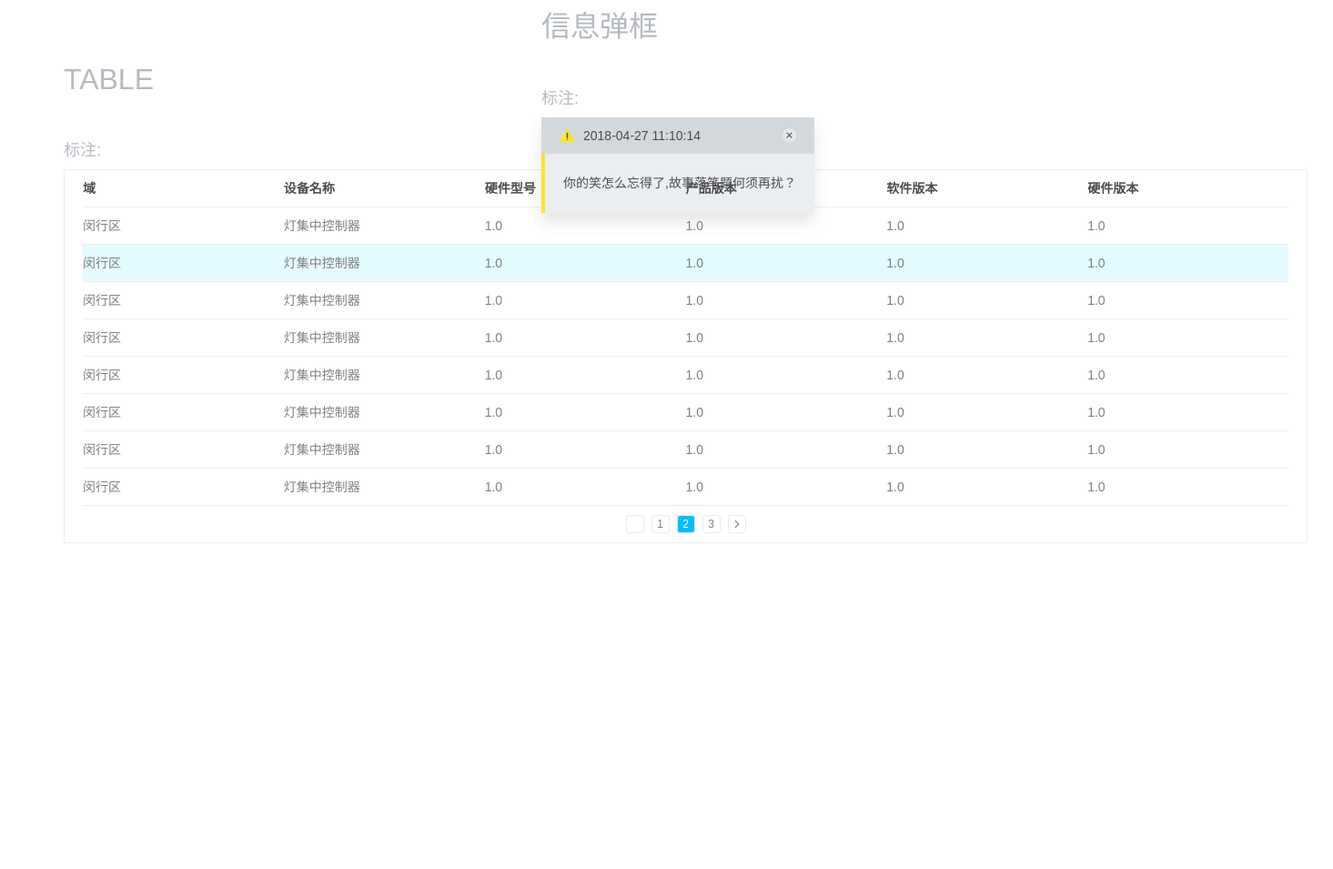
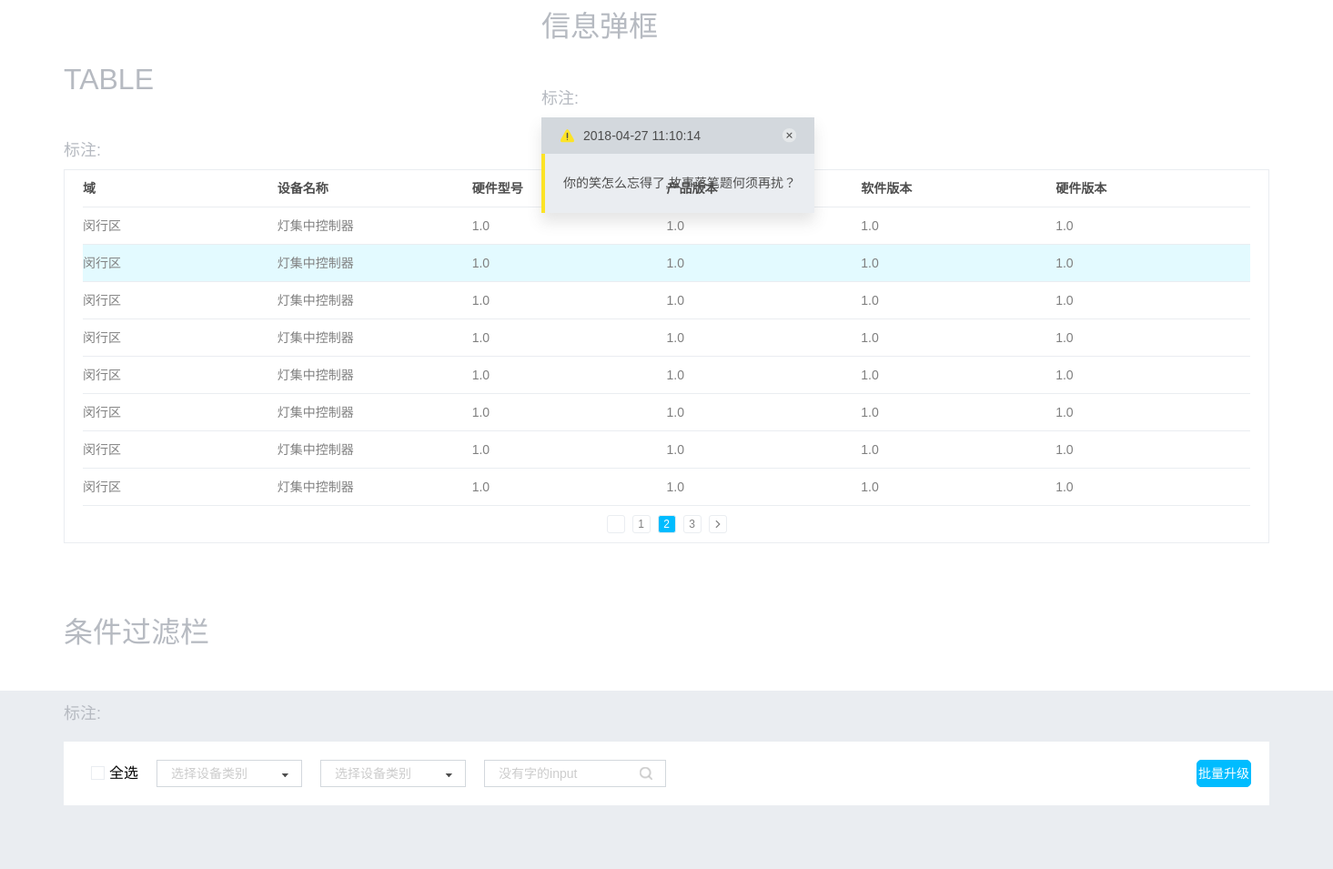
Before and after one commit to ChrisWen960216/srp-design, a website built with webpack: page src/index.html in a window 1280 px wide. Shown: the part 4399-5354 px from the top of the page at 91% size, 1465 px wide, since content can reach past the window. Before the commit the page ends 4996 px from the top, so only its background shows below. Built offline with nearby package versions, Linux system fonts and the light colour scheme; files whose address does not match are found by name; a web font is replaced by a local one.

Commit message:
Add filter

```diff
--- a/src/index.html
+++ b/src/index.html
@@ -699,7 +699,7 @@
             <span class="extra font-t4">标注:</span>
           </header>
           <div class="table">
-            <table>
+            <table class='table-col-7'>
               <tr class='table-header font-color-1 font-t5'>
                 <th>域</th>
                 <th>设备名称</th>
@@ -789,6 +789,46 @@
           </div>
         </div>
       </aside>
+      <aside class="filters">
+        <header>
+          <span class="extra font-t1">条件过滤栏</span>
+        </header>
+        <div class="filters_container">
+          <header>
+            <span class="extra font-t4">标注:</span>
+          </header>
+          <div class="filter">
+            <div class="input-group">
+              <div class="checkbox">
+                <label>
+                  <input type="checkbox" />
+                  <span></span>全选
+                </label>
+              </div>
+
+              <div class="select-form">
+                <input type="text" placeholder="选择设备类别" readonly>
+                <div class='select-arrow'></div>
+              </div>
+
+              <div class="select-form">
+                <input type="text" placeholder="选择设备类别" readonly>
+                <div class='select-arrow'></div>
+              </div>
+
+              <div class='input'>
+                <input type="text" placeholder="没有字的input" />
+                <div class=''></div>
+                <div class='search'></div>
+              </div>
+
+            </div>
+            <div class="btn-group">
+              <button class="btn primary-btn">批量升级</button>
+            </div>
+          </div>
+        </div>
+      </aside>
 
     </section>
 
--- /dev/null
+++ b/src/style/filter.less
@@ -0,0 +1,33 @@
+@import './variables.less';
+@import './init.less';
+.filter{
+  display: flex;
+  justify-content: space-between;
+  width: 100%;
+  height: 70px;
+  background: white;
+  .input-group{
+    display: flex;
+    margin: 20px;
+    margin-right: 0;
+    .checkbox{
+      span{
+        margin-top: 7px;
+      }
+      line-height: 30px;
+    }
+    .select-form,.select-form input{
+      width: 160px;
+    }
+    .input,.input input{
+      width: 200px;
+    }
+    .select-form,.input{
+      margin-left: 20px;
+    }
+  }
+  .btn-group{
+    margin: 20px;
+    margin-left: 0;
+  }
+}
--- a/src/style/index.less
+++ b/src/style/index.less
@@ -14,6 +14,7 @@
 @import './messgaeCenter.less';
 @import './messageModal.less';
 @import './table.less';
+@import './filter.less';
 
 #root {
   margin: 0 70px;
@@ -268,14 +269,26 @@
         }
       }
     }
-    .tables{
+    .tables,.filters{
       > header {
         margin-top: 72px;
         margin-bottom: 44px;
       }
-      .tables_container{
+      .tables_container,.filters_container{
         > header {
           margin-bottom: 10px;
+        }
+      }
+      .filters_container{
+        background: @base-color-1;
+        > header{
+          padding: 10px 0px;
+        }
+        margin: 0 -70px;
+        padding: 70px;
+        padding-top: 0;
+        .filter{
+          // margin: 0 70px;
         }
       }
     }
--- a/src/style/init.less
+++ b/src/style/init.less
@@ -31,3 +31,18 @@
     line-height: 28px;
   }
 }
+
+.createGrid(){
+  .col(@index) when (@index =< 10){
+   // .table-col-1,2,3,4,5
+    .table-col-@{index}{
+      td,th{
+        width: 100% / @index;
+      }
+    }
+    .col(@index+1);
+  }
+  .col(1)
+}
+
+.createGrid();
--- a/src/style/table.less
+++ b/src/style/table.less
@@ -4,7 +4,6 @@
 .table{
   border: 1px solid @base-color-1;
   padding: 0 20px;
-  width: 100%;
   table{
     width: 100%;
     text-align: left;
@@ -17,7 +16,6 @@
       td,th{
         line-height: 40px;
         height: 40px;
-        width: 100% / 6;
         border-bottom: 1px solid @base-color-1;
         transition: .3s;
       }
```
Also changed, not shown: src/style/test.less (added, +14 -0 lines).
